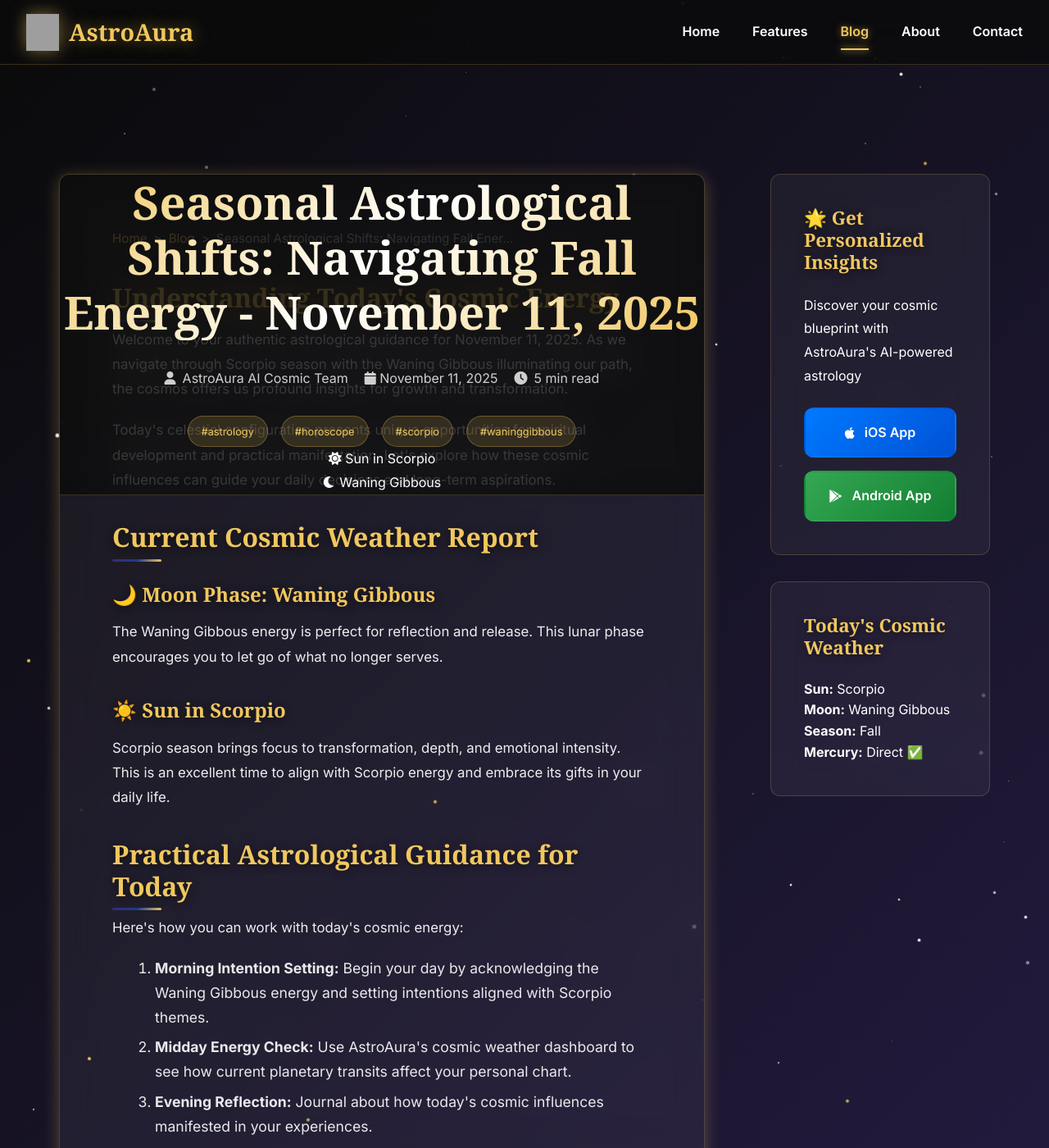
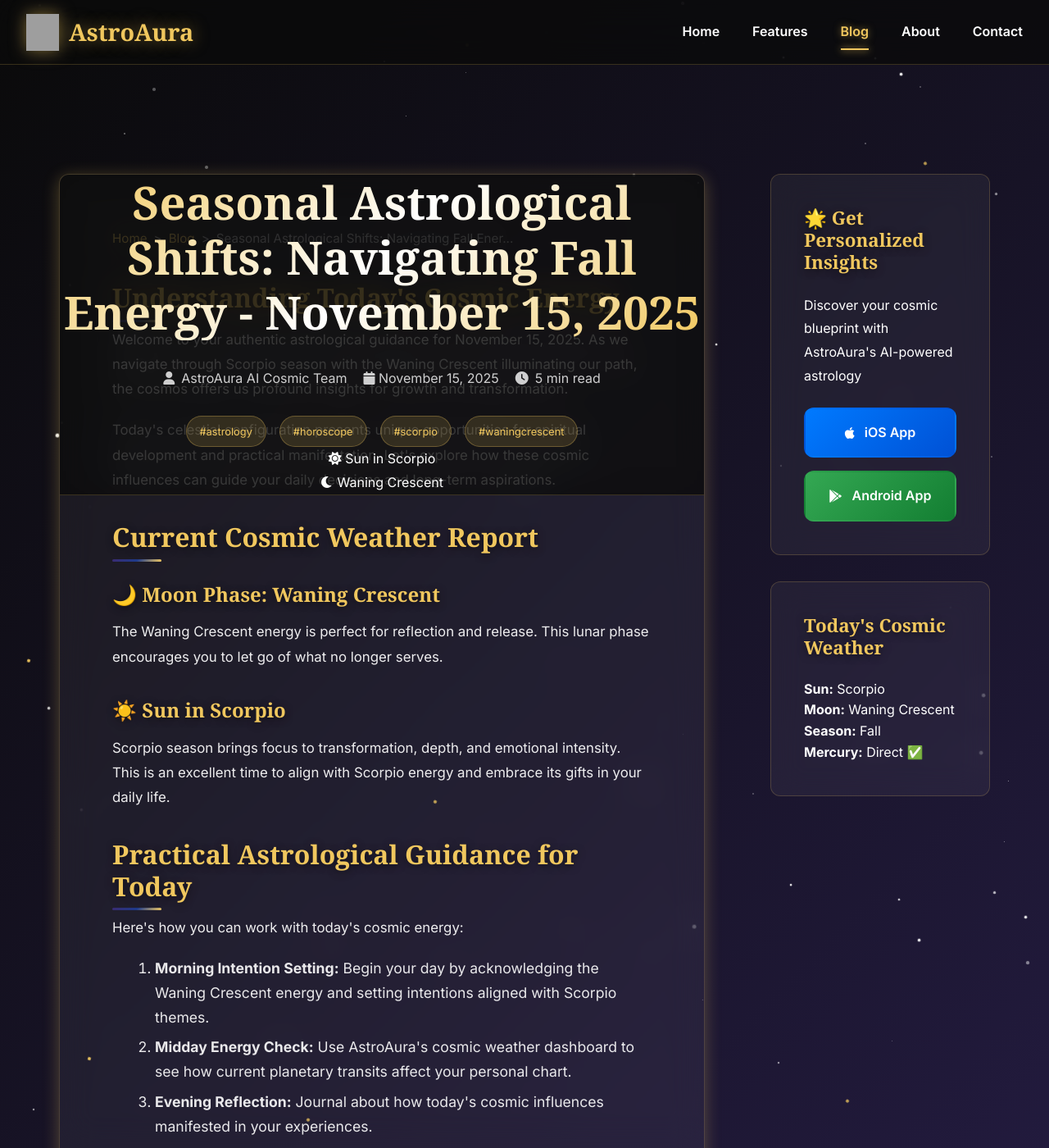
Before and after one commit to royanis/astroaura-website, a Jekyll site: the page blog/posts/seasonal-astrological-shifts-navigating-fall-energ.html, which Jekyll copies as it is, in a window 1280 px wide and 1400 px high. Shown: the whole window at 82% size. Built offline with Jekyll 4.4.1, drawn with Linux system fonts in a browser that asks for light colours; some web fonts are replaced; comment, search, counter and statistics services are not loaded; grey boxes are pictures that could not be loaded.

Commit message:
🌟 Automated blog post: 2025-11-15 01:50 UTC
Generated authentic astrology content
Updated RSS feeds and sitemap
Published via GitHub Actions

🤖 Automated by AstroAura Blog System

```diff
--- a/blog/posts/seasonal-astrological-shifts-navigating-fall-energ.html
+++ b/blog/posts/seasonal-astrological-shifts-navigating-fall-energ.html
@@ -3,11 +3,11 @@
 <head>
     <meta charset="UTF-8">
     <meta name="viewport" content="width=device-width, initial-scale=1.0">
-    <meta name="description" content="Authentic astrological guidance for November 11, 2025. Explore today's Waning Gibbous energy in Scorpio season with personalized insights from AstroAura's AI-powered astrology platform.">
-    <title>Seasonal Astrological Shifts: Navigating Fall Energy - November 11, 2025 | AstroAura Cosmic Insights</title>
+    <meta name="description" content="Authentic astrological guidance for November 15, 2025. Explore today's Waning Crescent energy in Scorpio season with personalized insights from AstroAura's AI-powered astrology platform.">
+    <title>Seasonal Astrological Shifts: Navigating Fall Energy - November 15, 2025 | AstroAura Cosmic Insights</title>
 
     <!-- SEO Meta Tags -->
-    <meta name="keywords" content="astrology, horoscope, scorpio, waning-gibbous, AI astrology, multilingual horoscope">
+    <meta name="keywords" content="astrology, horoscope, scorpio, waning-crescent, AI astrology, multilingual horoscope">
     <meta name="author" content="AstroAura AI Cosmic Team">
     <meta name="robots" content="index, follow, max-image-preview:large, max-snippet:-1">
     <meta name="revisit-after" content="7 days">
@@ -16,24 +16,24 @@
     <link rel="canonical" href="https://astroaura.me/blog/posts/seasonal-astrological-shifts-navigating-fall-energ.html">
 
     <!-- Open Graph Tags -->
-    <meta property="og:title" content="Seasonal Astrological Shifts: Navigating Fall Energy - November 11, 2025 | AstroAura">
-    <meta property="og:description" content="Authentic astrological guidance for November 11, 2025. Explore today's Waning Gibbous energy in Scorpio season with personalized insights from AstroAura's AI-powered astrology platform.">
+    <meta property="og:title" content="Seasonal Astrological Shifts: Navigating Fall Energy - November 15, 2025 | AstroAura">
+    <meta property="og:description" content="Authentic astrological guidance for November 15, 2025. Explore today's Waning Crescent energy in Scorpio season with personalized insights from AstroAura's AI-powered astrology platform.">
     <meta property="og:url" content="https://astroaura.me/blog/posts/seasonal-astrological-shifts-navigating-fall-energ.html">
     <meta property="og:type" content="article">
     <meta property="og:site_name" content="AstroAura">
 
     <!-- Twitter Card -->
     <meta name="twitter:card" content="summary_large_image">
-    <meta name="twitter:title" content="Seasonal Astrological Shifts: Navigating Fall Energy - November 11, 2025">
-    <meta name="twitter:description" content="Authentic astrological guidance for November 11, 2025. Explore today's Waning Gibbous energy in Scorpio season with personalized insights from AstroAura's AI-powered astrology platform.">
+    <meta name="twitter:title" content="Seasonal Astrological Shifts: Navigating Fall Energy - November 15, 2025">
+    <meta name="twitter:description" content="Authentic astrological guidance for November 15, 2025. Explore today's Waning Crescent energy in Scorpio season with personalized insights from AstroAura's AI-powered astrology platform.">
 
     <!-- Schema.org Markup -->
     <script type="application/ld+json">
     {
         "@context": "https://schema.org",
         "@type": "BlogPosting",
-        "headline": "Seasonal Astrological Shifts: Navigating Fall Energy - November 11, 2025",
-        "description": "Authentic astrological guidance for November 11, 2025. Explore today's Waning Gibbous energy in Scorpio season with personalized insights from AstroAura's AI-powered astrology platform.",
+        "headline": "Seasonal Astrological Shifts: Navigating Fall Energy - November 15, 2025",
+        "description": "Authentic astrological guidance for November 15, 2025. Explore today's Waning Crescent energy in Scorpio season with personalized insights from AstroAura's AI-powered astrology platform.",
         "author": {
             "@type": "Organization",
             "name": "AstroAura AI Cosmic Team"
@@ -46,14 +46,14 @@
                 "url": "https://astroaura.me/assets/icons/app_icon.png"
             }
         },
-        "datePublished": "2025-11-11T01:54:46.283934",
-        "dateModified": "2025-11-11T01:54:46.283934",
+        "datePublished": "2025-11-15T01:50:22.343563",
+        "dateModified": "2025-11-15T01:50:22.343563",
         "url": "https://astroaura.me/blog/posts/seasonal-astrological-shifts-navigating-fall-energ.html",
         "mainEntityOfPage": {
             "@type": "WebPage",
             "@id": "https://astroaura.me/blog/posts/seasonal-astrological-shifts-navigating-fall-energ.html"
         },
-        "keywords": "astrology, horoscope, scorpio, waning-gibbous"
+        "keywords": "astrology, horoscope, scorpio, waning-crescent"
     }
     </script>
 
@@ -99,20 +99,20 @@
 
             <!-- Post Header -->
             <header class="post-header">
-                <h1 class="post-title">Seasonal Astrological Shifts: Navigating Fall Energy - November 11, 2025</h1>
+                <h1 class="post-title">Seasonal Astrological Shifts: Navigating Fall Energy - November 15, 2025</h1>
                 <div class="post-meta">
                     <span class="post-author">
                         <i class="fas fa-user"></i> AstroAura AI Cosmic Team
                     </span>
-                    <time class="post-date" datetime="2025-11-11T01:54:46.283934">
-                        <i class="fas fa-calendar"></i> November 11, 2025
+                    <time class="post-date" datetime="2025-11-15T01:50:22.343563">
+                        <i class="fas fa-calendar"></i> November 15, 2025
                     </time>
                     <span class="post-reading-time">
                         <i class="fas fa-clock"></i> 5 min read
                     </span>
                 </div>
                 <div class="post-tags">
-                    <span class="tag">#astrology</span> <span class="tag">#horoscope</span> <span class="tag">#scorpio</span> <span class="tag">#waninggibbous</span>
+                    <span class="tag">#astrology</span> <span class="tag">#horoscope</span> <span class="tag">#scorpio</span> <span class="tag">#waningcrescent</span>
                 </div>
 
                 <!-- Current Cosmic Data Display -->
@@ -123,7 +123,7 @@
                     </div>
                     <div class="cosmic-item">
                         <i class="fas fa-moon"></i>
-                        <span>Waning Gibbous</span>
+                        <span>Waning Crescent</span>
                     </div>
 
                 </div>
@@ -134,7 +134,7 @@
                 <div class="blog-content authentic-astrology">
             <section class="cosmic-introduction">
                 <h2>Understanding Today's Cosmic Energy</h2>
-                <p>Welcome to your authentic astrological guidance for November 11, 2025. As we navigate through Scorpio season with the Waning Gibbous illuminating our path, the cosmos offers us profound insights for growth and transformation.</p>
+                <p>Welcome to your authentic astrological guidance for November 15, 2025. As we navigate through Scorpio season with the Waning Crescent illuminating our path, the cosmos offers us profound insights for growth and transformation.</p>
 
                 <p>Today's celestial configuration presents unique opportunities for spiritual development and practical manifestation. Let's explore how these cosmic influences can guide your daily decisions and long-term aspirations.</p>
             </section>
@@ -143,8 +143,8 @@
                 <h2>Current Cosmic Weather Report</h2>
                 <div class="cosmic-highlights">
                     <div class="cosmic-factor">
-                        <h3>🌙 Moon Phase: Waning Gibbous</h3>
-                        <p>The Waning Gibbous energy is perfect for reflection and release. This lunar phase encourages you to let go of what no longer serves.</p>
+                        <h3>🌙 Moon Phase: Waning Crescent</h3>
+                        <p>The Waning Crescent energy is perfect for reflection and release. This lunar phase encourages you to let go of what no longer serves.</p>
                     </div>
 
                     <div class="cosmic-factor">
@@ -161,7 +161,7 @@
                 <p>Here's how you can work with today's cosmic energy:</p>
 
                 <ol class="cosmic-action-steps">
-                    <li><strong>Morning Intention Setting:</strong> Begin your day by acknowledging the Waning Gibbous energy and setting intentions aligned with Scorpio themes.</li>
+                    <li><strong>Morning Intention Setting:</strong> Begin your day by acknowledging the Waning Crescent energy and setting intentions aligned with Scorpio themes.</li>
                     <li><strong>Midday Energy Check:</strong> Use AstroAura's cosmic weather dashboard to see how current planetary transits affect your personal chart.</li>
                     <li><strong>Evening Reflection:</strong> Journal about how today's cosmic influences manifested in your experiences.</li>
                     <li><strong>Weekly Planning:</strong> Consider how this Fall energy can guide your upcoming goals and decisions.</li>
@@ -222,7 +222,7 @@
             <section class="post-actions">
                 <div class="share-buttons">
                     <h3>Share This Cosmic Insight</h3>
-                    <a href="https://twitter.com/intent/tweet?text=Seasonal Astrological Shifts: Navigating Fall Energy - November 11, 2025&url=https://astroaura.me/blog/posts/seasonal-astrological-shifts-navigating-fall-energ.html" target="_blank" class="share-btn twitter">
+                    <a href="https://twitter.com/intent/tweet?text=Seasonal Astrological Shifts: Navigating Fall Energy - November 15, 2025&url=https://astroaura.me/blog/posts/seasonal-astrological-shifts-navigating-fall-energ.html" target="_blank" class="share-btn twitter">
                         <i class="fab fa-twitter"></i> Tweet
                     </a>
                     <a href="https://www.facebook.com/sharer/sharer.php?u=https://astroaura.me/blog/posts/seasonal-astrological-shifts-navigating-fall-energ.html" target="_blank" class="share-btn facebook">
@@ -253,7 +253,7 @@
                     <strong>Sun:</strong> Scorpio
                 </div>
                 <div class="weather-item">
-                    <strong>Moon:</strong> Waning Gibbous
+                    <strong>Moon:</strong> Waning Crescent
                 </div>
                 <div class="weather-item">
                     <strong>Season:</strong> Fall
```
Also changed, not shown: blog/atom.xml (+1 -1 lines), blog/feed.json (+94 -94 lines), blog/feed.xml (+1 -1 lines), blog/posts_index.json (+81 -127 lines), sitemap.xml (+56 -76 lines).
